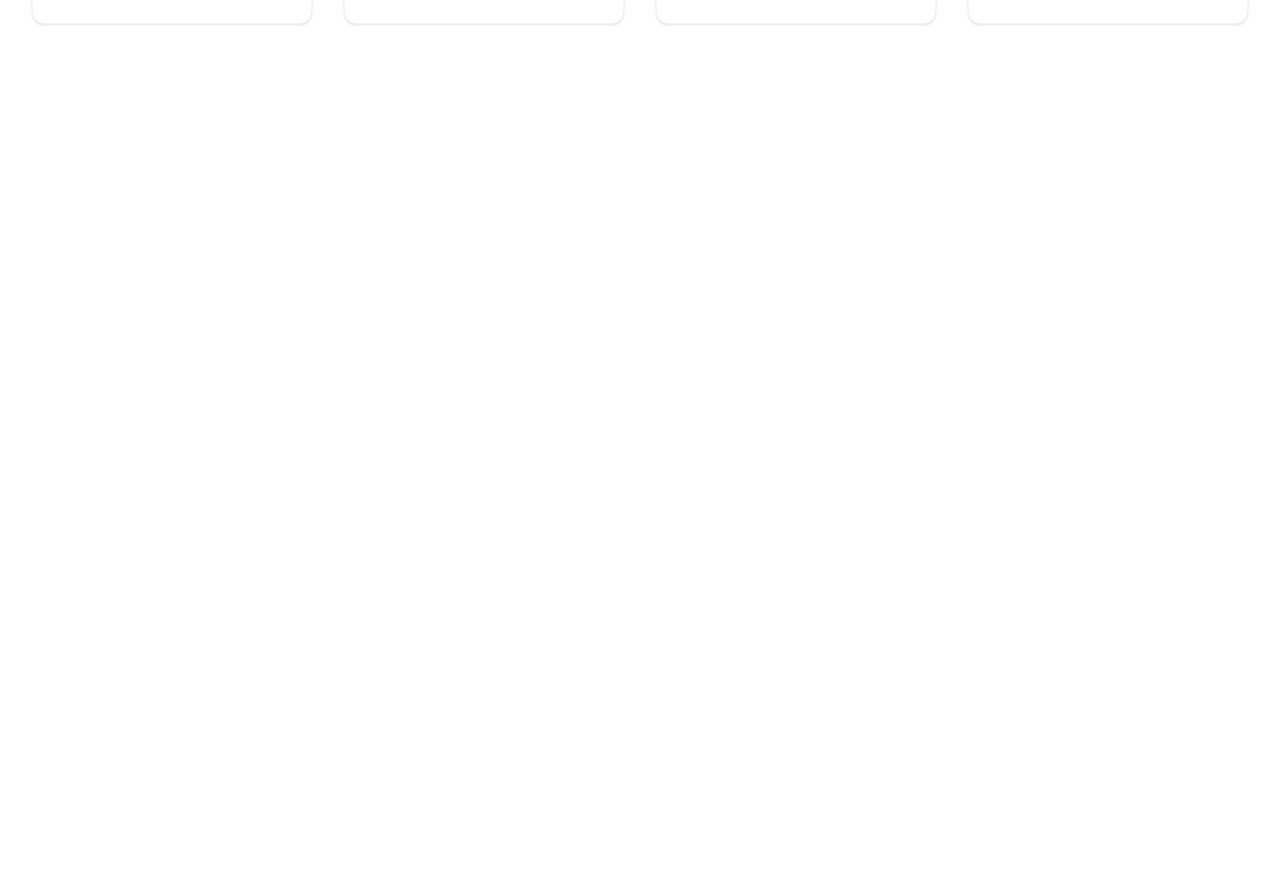
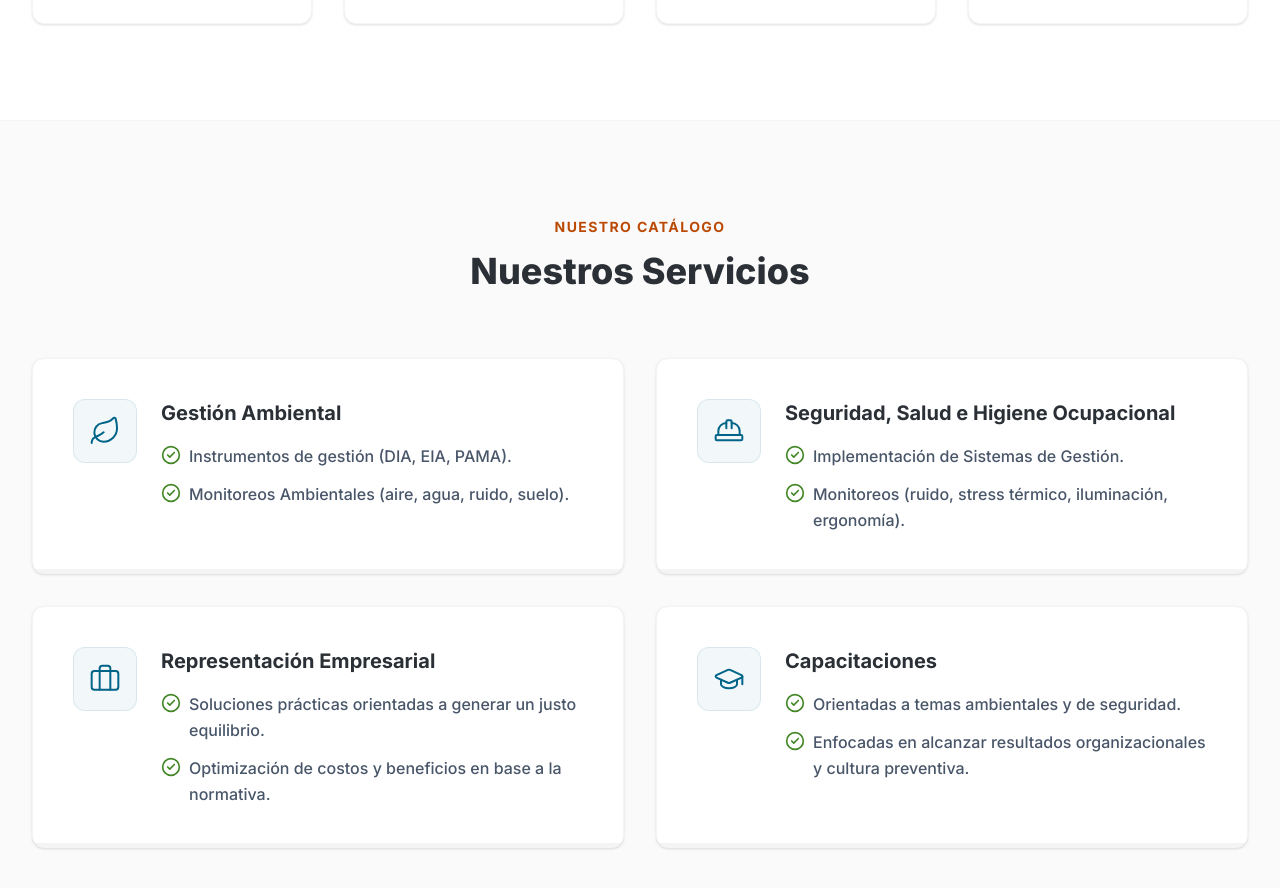
Before and after one commit to mikeperu7/web-ayso, a Next.js app: page / in a window 1280 px wide. Shown: the part 1540-2428 px from the top of the page. Before the commit the page ends 1660 px from the top, so only its background shows below. Built offline with nearby package versions, Linux system fonts and the light colour scheme.

Commit message:
feat: agrega catalogo de servicios en formato cards

```diff
--- a/src/app/page.tsx
+++ b/src/app/page.tsx
@@ -2,6 +2,7 @@ import Navbar from "@/components/layout/Navbar";
 import Hero from "@/components/layout/Hero";
 import TrustBar from "@/components/layout/TrustBar";
 import ValuePillars from "@/components/layout/ValuePillars";
+import ServicesCatalog from "@/components/layout/ServicesCatalog";
 
 export default function Home() {
   return (
@@ -11,6 +12,7 @@ export default function Home() {
         <Hero />
         <TrustBar />
         <ValuePillars />
+        <ServicesCatalog />
       </main>
     </>
   );
--- /dev/null
+++ b/src/components/layout/ServicesCatalog.tsx
@@ -0,0 +1,95 @@
+import { Leaf, HardHat, Briefcase, GraduationCap, CheckCircle2 } from "lucide-react";
+
+const services = [
+  {
+    title: "Gestión Ambiental",
+    icon: Leaf,
+    items: [
+      "Instrumentos de gestión (DIA, EIA, PAMA).",
+      "Monitoreos Ambientales (aire, agua, ruido, suelo).",
+    ]
+  },
+  {
+    title: "Seguridad, Salud e Higiene Ocupacional",
+    icon: HardHat,
+    items: [
+      "Implementación de Sistemas de Gestión.",
+      "Monitoreos (ruido, stress térmico, iluminación, ergonomía).",
+    ]
+  },
+  {
+    title: "Representación Empresarial",
+    icon: Briefcase,
+    items: [
+      "Soluciones prácticas orientadas a generar un justo equilibrio.",
+      "Optimización de costos y beneficios en base a la normativa."
+    ]
+  },
+  {
+    title: "Capacitaciones",
+    icon: GraduationCap,
+    items: [
+      "Orientadas a temas ambientales y de seguridad.",
+      "Enfocadas en alcanzar resultados organizacionales y cultura preventiva."
+    ]
+  }
+];
+
+export default function ServicesCatalog() {
+  return (
+    <section className="py-24 bg-zinc-50 border-t border-zinc-100">
+      <div className="max-w-7xl mx-auto px-4 sm:px-6 lg:px-8">
+
+        <div className="text-center max-w-3xl mx-auto mb-16">
+          <h2 className="text-sm font-bold tracking-widest text-brand-orange uppercase mb-3">
+            Nuestro Catálogo
+          </h2>
+          <h3 className="text-3xl md:text-4xl font-extrabold text-brand-dark leading-tight">
+            Nuestros Servicios
+          </h3>
+        </div>
+
+        <div className="grid grid-cols-1 md:grid-cols-2 gap-8">
+          {services.map((service, index) => {
+            const Icon = service.icon;
+            return (
+              <div
+                key={index}
+                className="group relative bg-white rounded-xl p-8 lg:p-10 border border-zinc-100 shadow-sm hover:shadow-xl transition-all duration-300 overflow-hidden"
+              >
+                {/* Decorative Bottom Border that lights up on hover */}
+                <div className="absolute bottom-0 left-0 w-full h-1 bg-zinc-100 group-hover:bg-brand-orange transition-colors duration-300" />
+
+                <div className="flex flex-col sm:flex-row gap-6 items-start">
+
+                  {/* Icon Container */}
+                  <div className="flex-shrink-0 w-16 h-16 rounded-xl bg-brand-blue/5 border border-brand-blue/10 flex items-center justify-center group-hover:bg-brand-blue/10 transition-colors">
+                    <Icon className="w-8 h-8 text-brand-blue" strokeWidth={1.5} />
+                  </div>
+
+                  {/* Content */}
+                  <div className="flex-1">
+                    <h4 className="text-xl font-bold text-brand-dark mb-4 group-hover:text-brand-blue transition-colors">
+                      {service.title}
+                    </h4>
+                    <ul className="space-y-3">
+                      {service.items.map((item, idx) => (
+                        <li key={idx} className="flex items-start gap-2">
+                          <CheckCircle2 className="w-5 h-5 text-brand-green shrink-0 mt-0.5" strokeWidth={2} />
+                          <span className="text-brand-slate font-medium leading-relaxed">
+                            {item}
+                          </span>
+                        </li>
+                      ))}
+                    </ul>
+                  </div>
+
+                </div>
+              </div>
+            );
+          })}
+        </div>
+      </div>
+    </section>
+  );
+}
```
